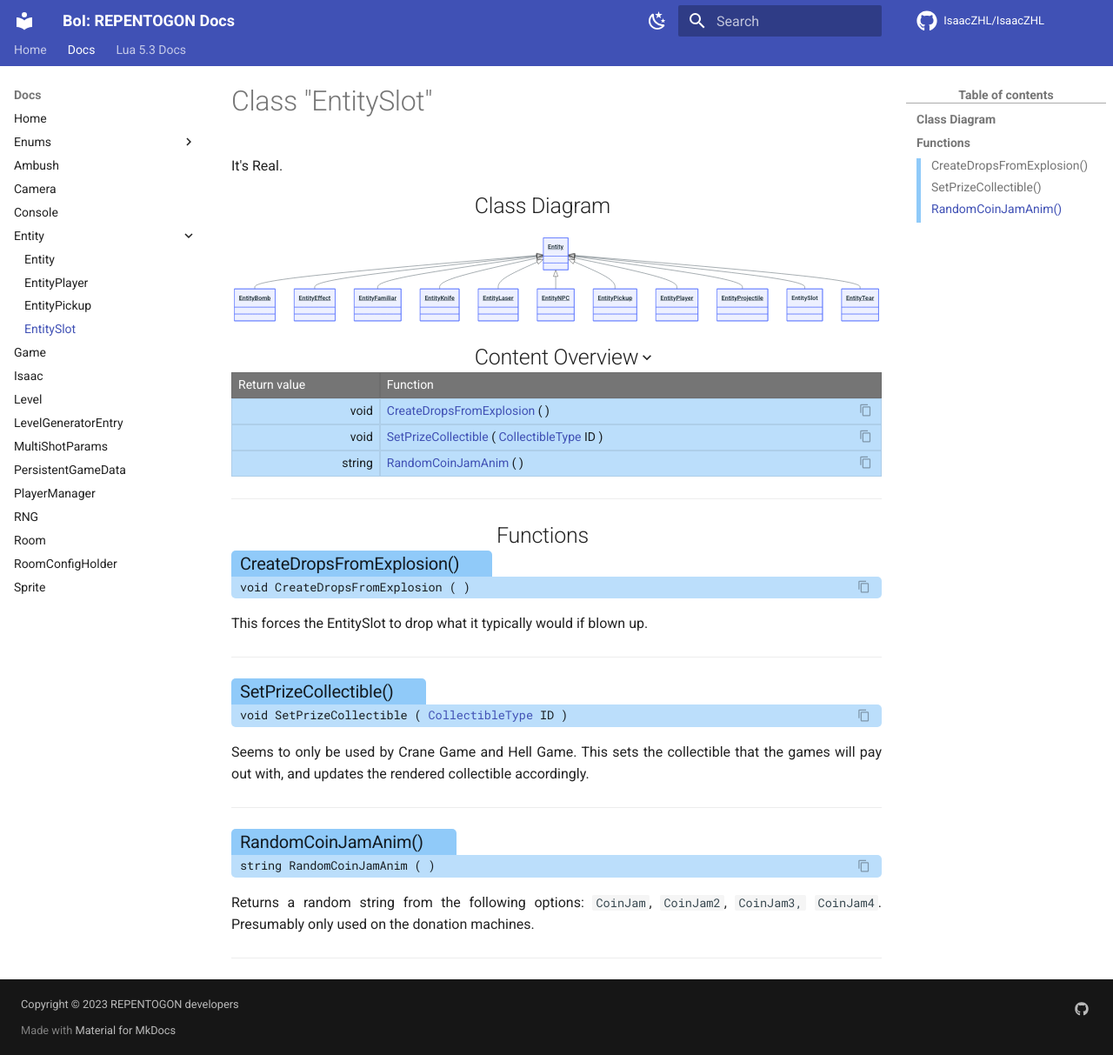
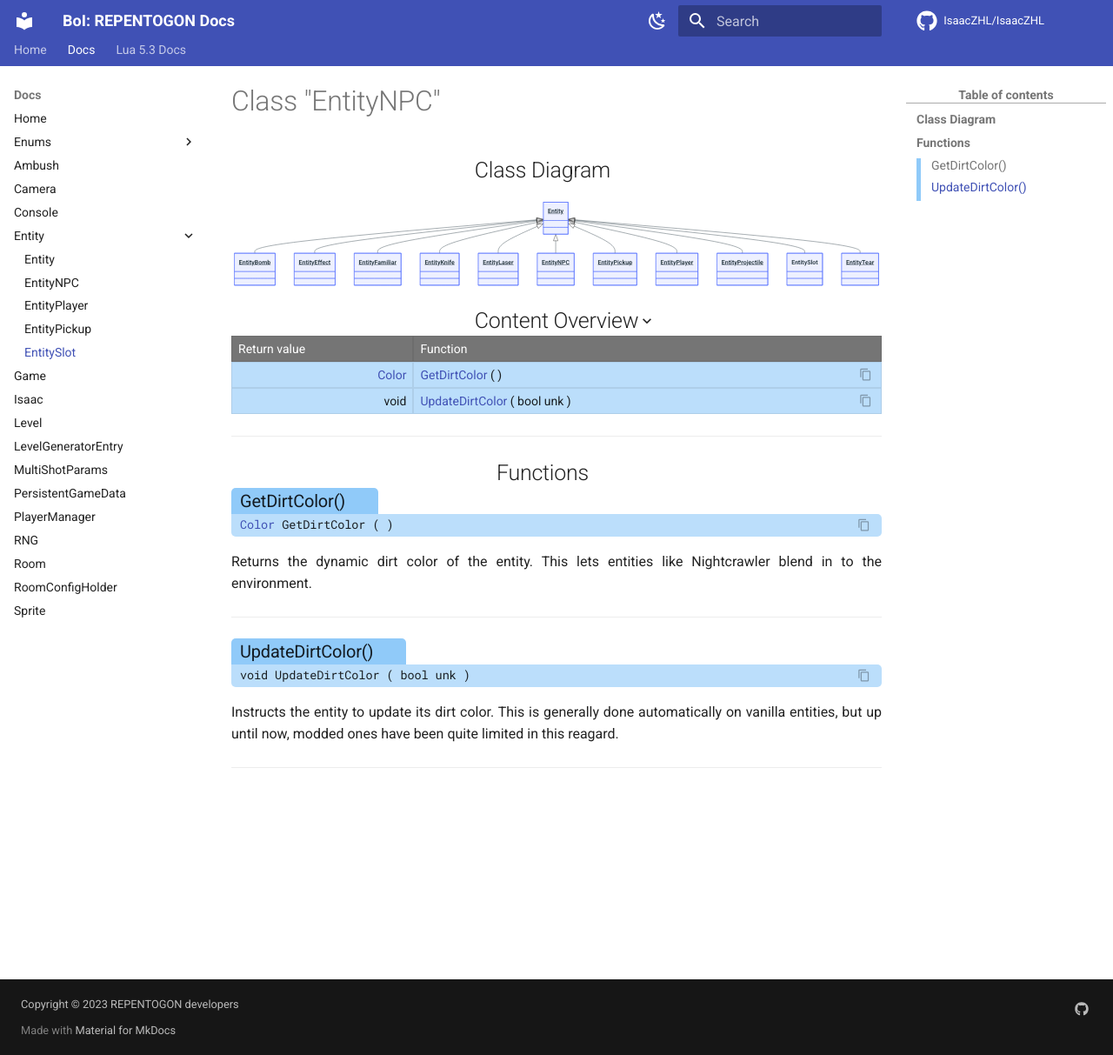
Before and after one commit to TeamREPENTOGON/REPENTOGON, an MkDocs documentation site: the page built from documentation/docs/EntitySlot.md, in a window 1280 px wide and 1213 px high. Shown: the whole window at 87% size. Built offline with MkDocs 1.6.1 and Material for MkDocs 9.7.7, drawn with Linux system fonts in a browser that asks for light colours; comment, search, counter and statistics services are not loaded; the version menu is left out.

Commit message:
EntityNPC:GetDirtColor() (HI GUWAH)

```diff
--- a/documentation/docs/EntitySlot.md
+++ b/documentation/docs/EntitySlot.md
@@ -1,23 +1,16 @@
-# Class "EntitySlot"
-
-It's Real.
+# Class "EntityNPC"
 
 ## Class Diagram
 --8<-- "docs/snippets/EntityClassDiagram_NewFunkyMode.md"
 ## Functions
 
-### Create·Drops·From·Explosion() {: aria-label='Functions' }
-#### void CreateDropsFromExplosion ( ) {: .copyable aria-label='Functions' }
-This forces the EntitySlot to drop what it typically would if blown up.
+### Get·Dirt·Color() {: aria-label='Functions' }
+#### [Color](https://wofsauge.github.io/IsaacDocs/rep/Color.html) GetDirtColor ( ) {: .copyable aria-label='Functions' }
+Returns the dynamic dirt color of the entity. This lets entities like Nightcrawler blend in to the environment.
 
 ___
-### Set·Prize·Collectible() {: aria-label='Functions' }
-#### void SetPrizeCollectible ( [CollectibleType](https://wofsauge.github.io/IsaacDocs/rep/enums/CollectibleType.html) ID ) {: .copyable aria-label='Functions' }
-Seems to only be used by Crane Game and Hell Game. This sets the collectible that the games will pay out with, and updates the rendered collectible accordingly.
+### Update·Dirt·Color() {: aria-label='Functions' }
+#### void UpdateDirtColor ( bool unk ) {: .copyable aria-label='Functions' }
+Instructs the entity to update its dirt color. This is generally done automatically on vanilla entities, but up until now, modded ones have been quite limited in this reagard.
 
 ___
-### Random·Coin·Jam·Anim() {: aria-label='Functions' }
-#### string RandomCoinJamAnim ( ) {: .copyable aria-label='Functions' }
-Returns a random string from the following options: `CoinJam`, `CoinJam2`, `CoinJam3,` `CoinJam4`. Presumably only used on the donation machines.
-
-___
--- a/documentation/docs/snippets/EntityClassDiagram_NewFunkyMode.md
+++ b/documentation/docs/snippets/EntityClassDiagram_NewFunkyMode.md
@@ -30,7 +30,7 @@
     link EntityFamiliar "https://wofsauge.github.io/IsaacDocs/rep/EntityFamiliar.html" "Go to page for 'EntityFamiliar' class"
     link EntityKnife "https://wofsauge.github.io/IsaacDocs/rep/EntityKnife.html" "Go to page for 'EntityKnife' class"
     link EntityLaser "https://wofsauge.github.io/IsaacDocs/rep/EntityLaser.html" "Go to page for 'EntityLaser' class"
-    link EntityNPC "https://wofsauge.github.io/IsaacDocs/rep/EntityNPC.html" "Go to page for 'EntityNPC' class"
+    link EntityNPC "EntityNPC.html" "Go to page for 'EntityNPC' class"
     link EntityPickup "EntityPickup.html" "Go to page for 'EntityPickup' class"
     link EntityPlayer "EntityPlayer.html" "Go to page for 'EntityPlayer' class"
     link EntityProjectile "https://wofsauge.github.io/IsaacDocs/rep/EntityProjectile.html" "Go to page for 'EntityProjectile' class"
--- a/documentation/mkdocs.yml
+++ b/documentation/mkdocs.yml
@@ -77,6 +77,7 @@ nav:
   - Console: Console.md
   - Entity:
     - Entity: Entity.md
+    - EntityNPC: EntityNPC.md
     - EntityPlayer: EntityPlayer.md
     - EntityPickup: EntityPickup.md
     - EntitySlot: EntitySlot.md
```
Also changed, not shown: documentation/docs/enums/ModCallbacks.md (+2 -2 lines), 5 other files.
